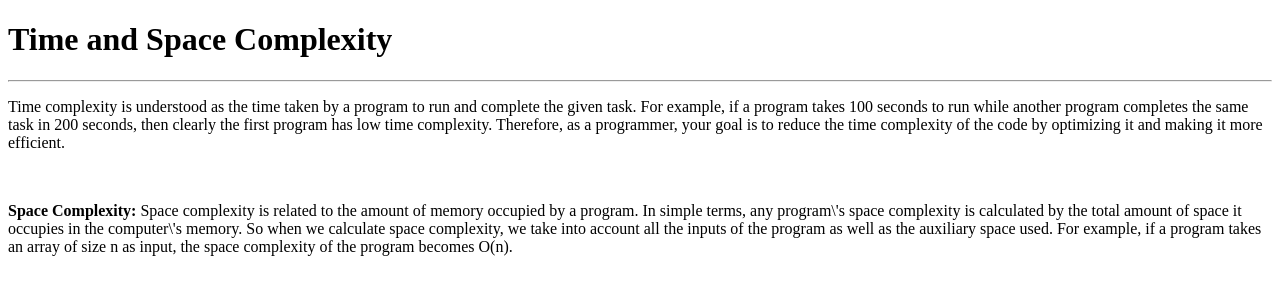
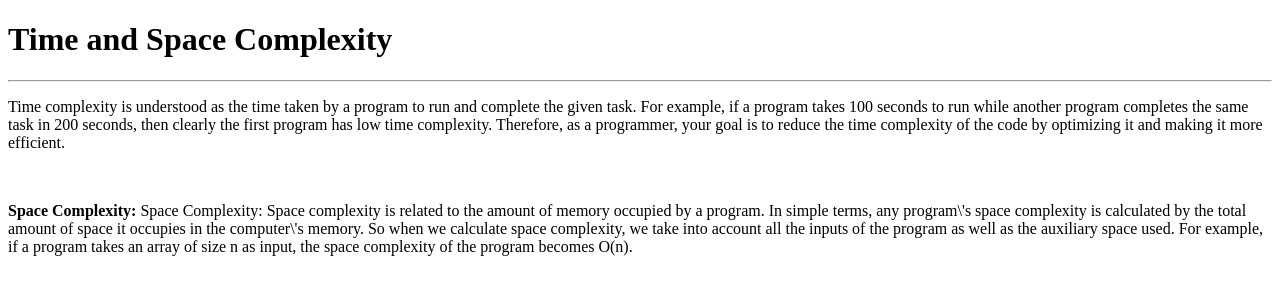
Before and after one commit to acciojob/time-and-space-complexity-mrpradhan1, a website: page main.html in a window 1280 px wide. Drawn offline with Linux system fonts and the light colour scheme.

Commit message:
created a submission

```diff
--- a/main.html
+++ b/main.html
@@ -12,8 +12,8 @@
 	<hr>
 	<p>Time complexity is understood as the time taken by a program to run and complete the given task. For example, if a program takes 100 seconds to run while another program completes the same task in 200 seconds, then clearly the first program has low time complexity. Therefore, as a programmer, your goal is to reduce the time complexity of the code by optimizing it and making it more efficient.</p>
 	<br>
-	<p><b>Space Complexity:</b> Space complexity is related to the amount of memory occupied by a program. In simple terms, any program\'s space complexity is calculated by the total amount of space it occupies in the computer\'s memory. So when we calculate space complexity, we take into account all the inputs of the program as well as the auxiliary space used. For example, if a program takes an array of size n as input, the space complexity of the program becomes O(n).</p>
-    <script type="text/javascript" src="./script.js">
+	<p><b>Space Complexity:</b> Space Complexity: Space complexity is related to the amount of memory occupied by a program. In simple terms, any program\'s space complexity is calculated by the total amount of space it occupies in the computer\'s memory. So when we calculate space complexity, we take into account all the inputs of the program as well as the auxiliary space used. For example, if a program takes an array of size n as input, the space complexity of the program becomes O(n).</p>
+		<script type="text/javascript" src="./script.js">
 </script>
 
 </body>
```
